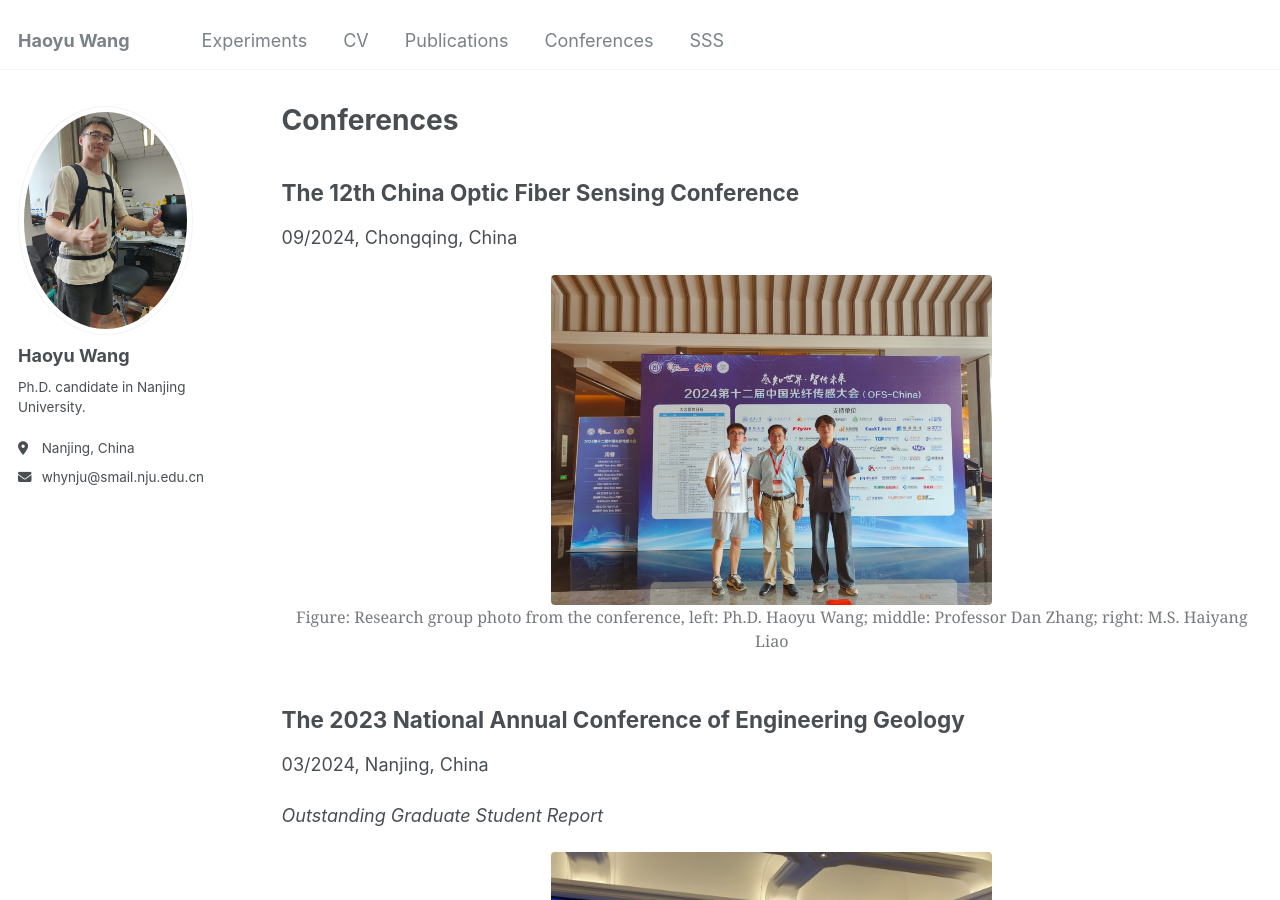
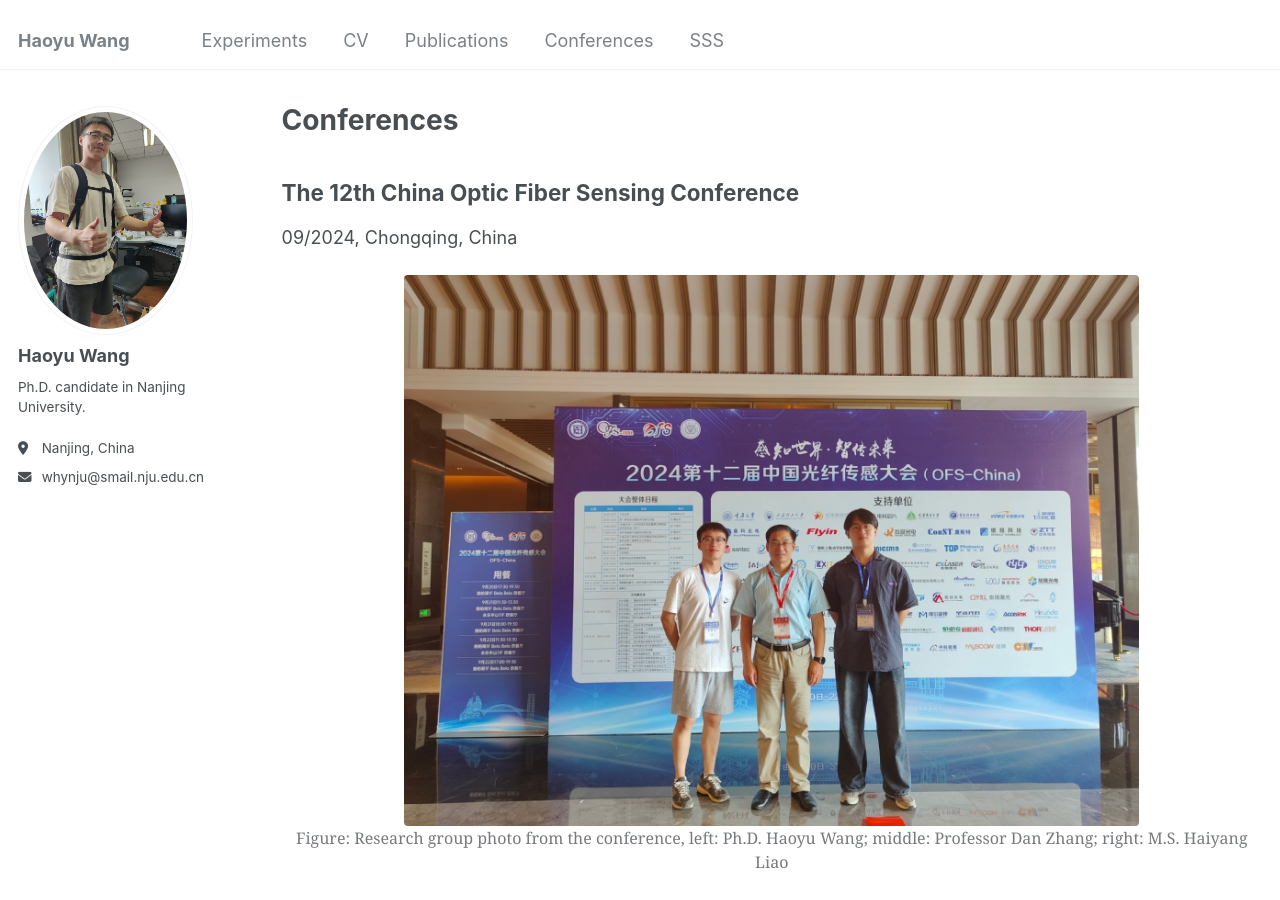
Before and after one commit to Whynot-cell/Whynot-cell.github.io, a Jekyll site: the page built from _pages/conference.html, in a window 1280 px wide and 900 px high. Built offline with Jekyll 4.4.1, drawn with Linux system fonts in a browser that asks for light colours.

Commit message:
Update conference.html

```diff
--- a/_pages/conference.html
+++ b/_pages/conference.html
@@ -63,7 +63,7 @@ author_profile: true
   <p>09/2024, Chongqing, China</p>
   <figure>
     <img src="/images/光纤大会重庆照片.png" alt="Fiber Optic Conference Chongqing Photo"
-      style="width: 45%; display: block; margin: 0 auto;">
+      style="width: 75%; display: block; margin: 0 auto;">
     <figcaption>Figure: Research group photo from the conference, left: Ph.D. Haoyu Wang; middle: Professor Dan Zhang;
       right:
       M.S. Haiyang Liao</figcaption>
@@ -78,7 +78,7 @@ author_profile: true
   <p><em>Outstanding Graduate Student Report</em></p>
   <figure>
     <img src="/images/工程地质年会照片.png" alt="Fiber Optic Conference Chongqing Photo"
-      style="width: 45%; display: block; margin: 0 auto;">
+      style="width: 75%; display: block; margin: 0 auto;">
     <figcaption>Figure: Report Title: Distributed Fiber Optic Tunnel Leakage Monitoring Technology and Application Research</figcaption>
   </figure>
 </div>
@@ -90,7 +90,7 @@ author_profile: true
   <p>Outstanding Academic Poster</p>
   <figure>
     <img src="/images/能源地下结构会议照片.png" alt="Fiber Optic Conference Chongqing Photo"
-      style="width: 45%; display: block; margin: 0 auto;">
+      style="width: 75%; display: block; margin: 0 auto;">
     <figcaption>Figure: Report Title: Investigation on the thermal performance of the PHC energy piles backfilled with PCM composites</figcaption>
   </figure>
 </div>
```
